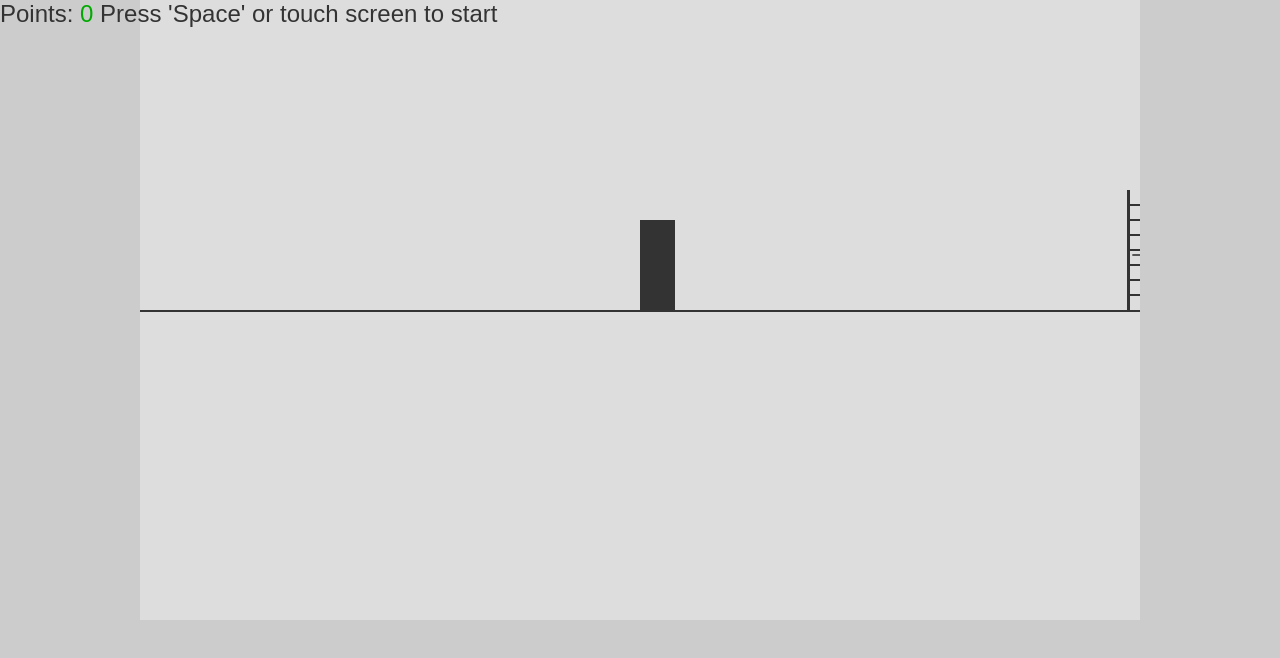
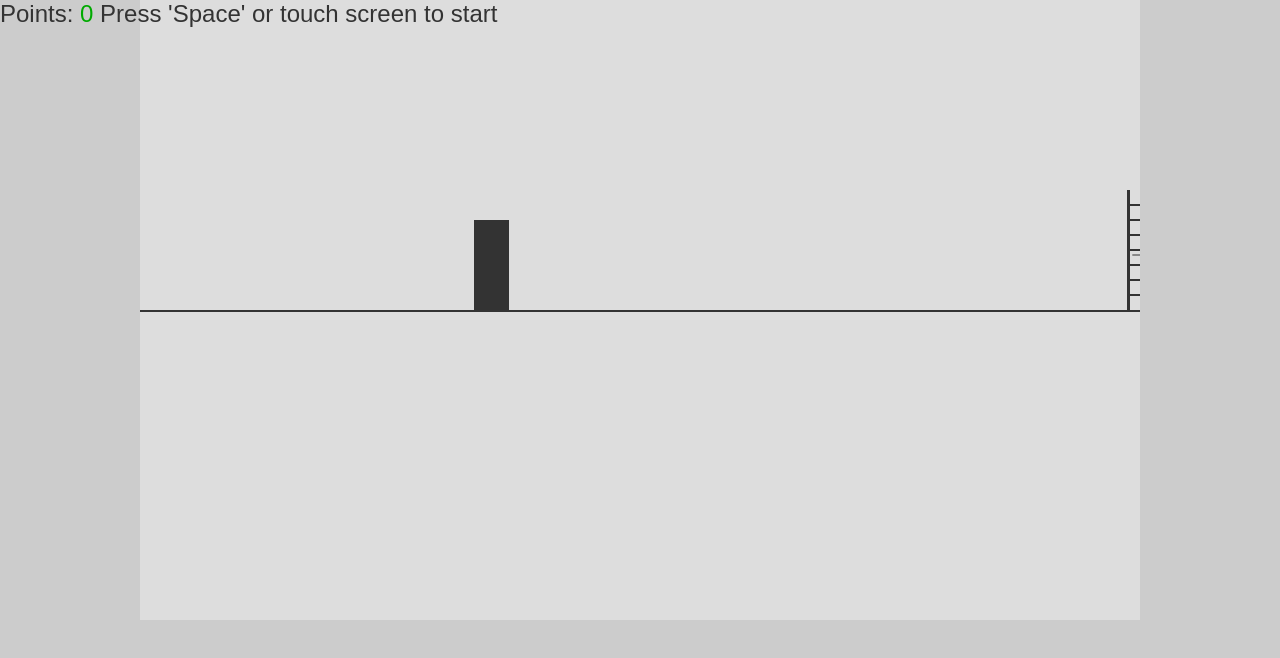
Before and after one commit to Terrub/kwast-vs-ladder, a plain HTML site: page index.html in a window 1280 px wide. Drawn offline with Linux system fonts and the light colour scheme.

Commit message:
Changes player position to be one third of the screen instead of half the screen

```diff
--- a/index.html
+++ b/index.html
@@ -55,6 +55,7 @@
       let gameHeight;
       let charWidth;
       let charHeight;
+      let charXOffset;
       let ladderWidth;
       let ladderHeight;
       let occurances;
@@ -76,31 +77,9 @@
         return -1 * (x * x) + 25 * x;
       }
 
-      function drawLadder(display, position, occurances) {
-        for (const occurance of occurances) {
-          const x = gameWidth - (position % (occurance * gameWidth));
-          if (0 < x && x < gameWidth) {
-            const y = Math.floor(gameHeight / 2);
-            const c = "#333";
-            display.drawLine(x, y, x, y - ladderHeight, c, 3);
-            display.drawLine(
-              x + ladderWidth,
-              y,
-              x + ladderWidth,
-              y - ladderHeight,
-              c,
-              3
-            );
-            for (let h = 15; h < ladderHeight; h += 15) {
-              display.drawLine(x, y - h, x + ladderWidth, y - h, c, 2);
-            }
-          }
-        }
-      }
-
       function drawBackground(display, position) {
         const lineWidth = 2;
-        const y = Math.floor((gameHeight + lineWidth) / 2);
+        const y = Math.floor((gameHeight + lineWidth) * 0.5);
 
         display.drawRect(0, 0, gameWidth, gameHeight, "#ddd");
         display.drawLine(0, y, gameWidth, y, "#333", lineWidth);
@@ -109,26 +88,46 @@
         //         ______
         //    _|_____|_____
         //      __|____
-        const wallX = gameWidth - (position % gameWidth);
-        const wallY = Math.floor(gameHeight / 2) - 100;
-        if (0 < wallX + 90 && wallX < gameWidth + 90) {
-          const wall = [
-            [40, 30, 80, 30],
-            [0, 45, 90, 45],
-            [20, 60, 70, 60],
-            [10, 30, 10, 45],
-            [60, 30, 60, 45],
-            [35, 45, 35, 60],
-          ];
-          for (const p of wall) {
-            display.drawLine(
-              wallX + p[0],
-              wallY + p[1],
-              wallX + p[2],
-              wallY + p[3],
-              "#555",
-              2
-            );
+        const wallX = gameWidth - (position % (gameWidth + 180));
+        const wallY = Math.floor(gameHeight * 0.5) - 100;
+        const wall = [
+          [40, 30, 80, 30],
+          [0, 45, 90, 45],
+          [20, 60, 70, 60],
+          [10, 30, 10, 45],
+          [60, 30, 60, 45],
+          [35, 45, 35, 60],
+        ];
+        for (const p of wall) {
+          display.drawLine(
+            wallX + p[0],
+            wallY + p[1],
+            wallX + p[2],
+            wallY + p[3],
+            "#888",
+            2
+          );
+        }
+      }
+
+      function drawLadder(display, position, occurances) {
+        for (const occurance of occurances) {
+          const x =
+            gameWidth -
+            (position % (occurance * (gameWidth + 2 * ladderWidth)));
+          const y = Math.floor(gameHeight * 0.5);
+          const c = "#333";
+          display.drawLine(x, y, x, y - ladderHeight, c, 3);
+          display.drawLine(
+            x + ladderWidth,
+            y,
+            x + ladderWidth,
+            y - ladderHeight,
+            c,
+            3
+          );
+          for (let h = 15; h < ladderHeight; h += 15) {
+            display.drawLine(x, y - h, x + ladderWidth, y - h, c, 2);
           }
         }
       }
@@ -139,17 +138,19 @@
           jumpPosition = undefined;
           jumpHeight = 0;
         }
-        const x = Math.floor(gameWidth / 2);
-        const y = Math.floor(gameHeight / 2) - charHeight - jumpHeight;
+        const x = Math.floor(gameWidth * 0.5) - charXOffset;
+        const y = Math.floor(gameHeight * 0.5) - charHeight - jumpHeight;
 
         display.drawRect(x, y, charWidth, charHeight, "#333");
       }
 
       function checkForCollisions(position, y, occurances) {
-        const offset = Math.floor(gameWidth / 2) - ladderWidth;
+        const offset = Math.floor(gameWidth * 0.5) - ladderWidth - charXOffset;
 
         for (const occurance of occurances) {
-          const x = gameWidth - (position % (occurance * gameWidth));
+          const x =
+            gameWidth -
+            (position % (occurance * (gameWidth + 2 * ladderWidth)));
           if (
             x >= offset &&
             x <= offset + charWidth + ladderWidth &&
@@ -238,6 +239,7 @@
         position = 0;
         lastFrameTime = getTime();
         waitingForPlayerStart = true;
+        charXOffset = Math.floor(gameWidth / 6);
 
         gameCanvas = document.getElementById("gameCanvas");
         gameCanvas.width = gameWidth;
```
